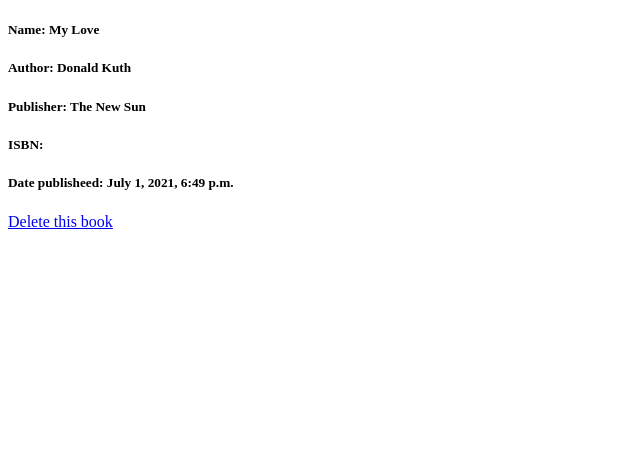
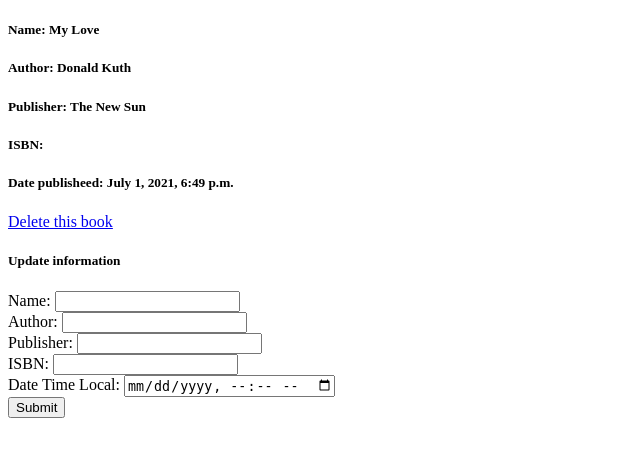
Before and after one commit to taquy/library-management, a Django app: page /books/1/ in a window 1280 px wide. Shown: the top 457 px of the page, without its empty margins (0-640 px from the left). Run offline with Django 3.2, Linux system fonts and the light colour scheme; data comes from the database, SQL or seed files in the repository; both versions use the stored data as it was after the commit.

Commit message:
add update

```diff
--- a/backend/library/books/templates/books/details.html
+++ b/backend/library/books/templates/books/details.html
@@ -13,5 +13,20 @@
     <h5>ISBN: {{ book.ISBN }}</h5>
     <h5>Date publisheed: {{ book.date_pub }}</h5>
     <a href="{% url 'books:delete' book.id%}">Delete this book</a>
+    <h5>Update information</h5>
+    <form action="{% url 'books:update' book.id%}" method="POST"%>
+        {% csrf_token %}
+        <label for="name">Name:</label>
+        <input type="text" name="name" required> <br/>
+        <label for="name">Author:</label>
+        <input type="text" name="author" required> <br/>
+        <label for="name">Publisher:</label>
+        <input type="text" name="publisher" required> <br/>
+        <label for="name">ISBN:</label>
+        <input type="text" name="ISBN"> <br/>
+        <label for="name">Date Time Local:</label>
+        <input type="datetime-local" name="date_pub" required> <br/>
+        <input type="submit">
+    </form>
 </body>
 </html>
--- a/backend/library/books/templates/books/index.html
+++ b/backend/library/books/templates/books/index.html
@@ -8,6 +8,7 @@
 </head>
 <body>
     <h1>Books</h1>
+    {% if books %}
         <ul>
             {% for book in books %}
             <li>
@@ -15,6 +16,9 @@
             </li>
         {% endfor %}
         </ul>
+    {% else %}
+        <h1>No books in the database</h1>
+    {% endif %}
     <h1>Create</h1>
     <form action="/books/create/" method="POST"%>
         {% csrf_token %}
@@ -24,6 +28,8 @@
         <input type="text" name="author"> <br/>
         <label for="name">Publisher:</label>
         <input type="text" name="publisher"> <br/>
+        <label for="name">ISBN:</label>
+        <input type="text" name="ISBN"> <br/>
         <label for="name">Date Time Local:</label>
         <input type="datetime-local" name="date_pub"> <br/>
         <input type="submit">
--- a/backend/library/books/urls.py
+++ b/backend/library/books/urls.py
@@ -6,5 +6,6 @@ urlpatterns = [
     path('', views.index, name="index"),
     path('<int:book_id>/', views.details, name="details"),
     path('<int:book_id>/delete/', views.delete, name="delete"),
+    path('<int:book_id>/update/', views.update, name="update"),
     path('create/', views.create, name="create"),
 ]
--- a/backend/library/books/views.py
+++ b/backend/library/books/views.py
@@ -35,3 +35,15 @@ def delete(request, book_id):
     book = get_object_or_404(Book, pk=book_id)
     book.delete()
     return HttpResponseRedirect('/books/')
+
+
+# Update a book
+def update(request, book_id):
+    book = get_object_or_404(Book, pk=book_id)
+    book.name = request.POST['name']
+    book.author = request.POST['author']
+    book.publisher = request.POST['publisher']
+    book.ISBN = request.POST['ISBN']
+    book.date_pub = request.POST['date_pub']
+    book.save()
+    return HttpResponseRedirect('/books/')
```
Also changed, not shown: backend/library/books/migrations/0001_initial.py, backend/library/books/migrations/0002_alter_book_isbn.py (added), backend/library/db.sqlite3. Lines whose indentation alone changed are shown as unchanged.
